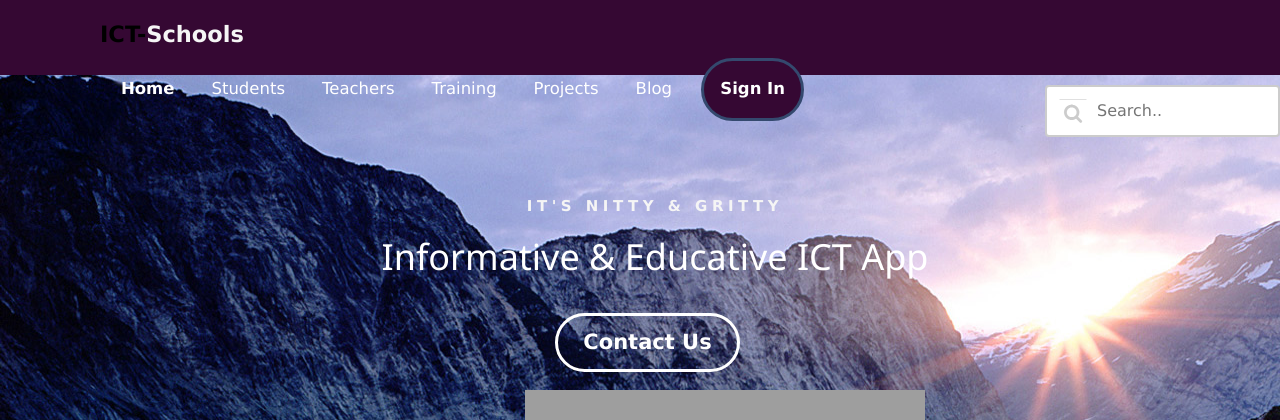
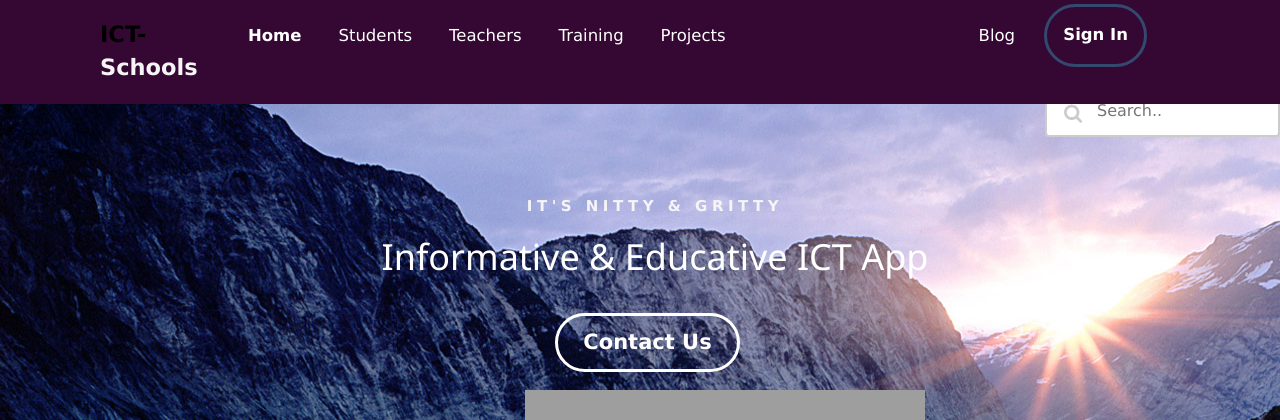
Before and after one commit to ebibesty/ictschools, a PHP site: page / in a window 1280 px wide. Shown: the top 420 px of the page. Run offline with PHP 8.4, Linux system fonts and the light colour scheme; grey boxes are pictures that could not be loaded.

Commit message:
Update index.css

```diff
--- a/css/index.css
+++ b/css/index.css
@@ -455,6 +455,7 @@
               color: white;
               text-transform:capitalize;
               /* padding-left:2px; */
+
        }
 
 
@@ -1638,8 +1639,8 @@
        }
        .navbar1 .container{
        background:var(--secondary-color);
-       display: grid;
-       grid-template-columns:180 auto ;
+       display: flex;
+/*        grid-template-columns:180 auto ; */
 
        }
        /* body{
```
